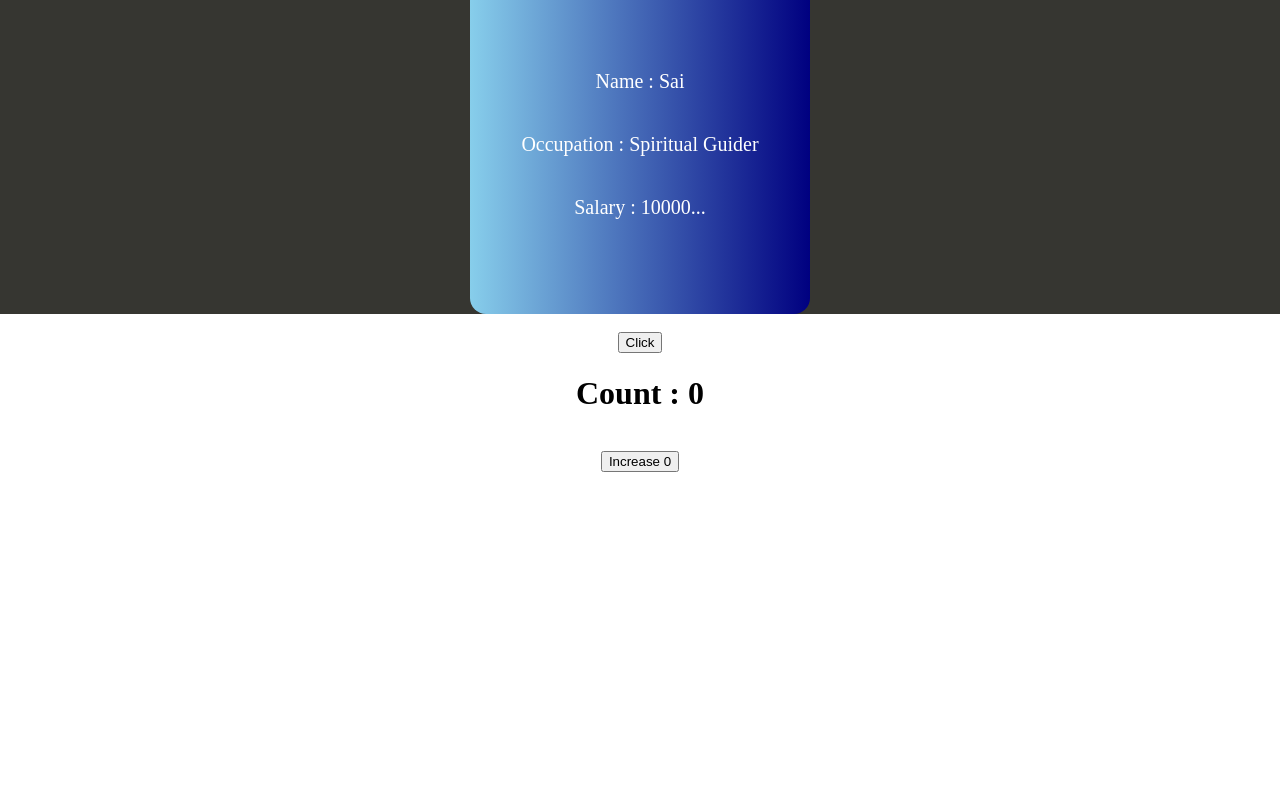
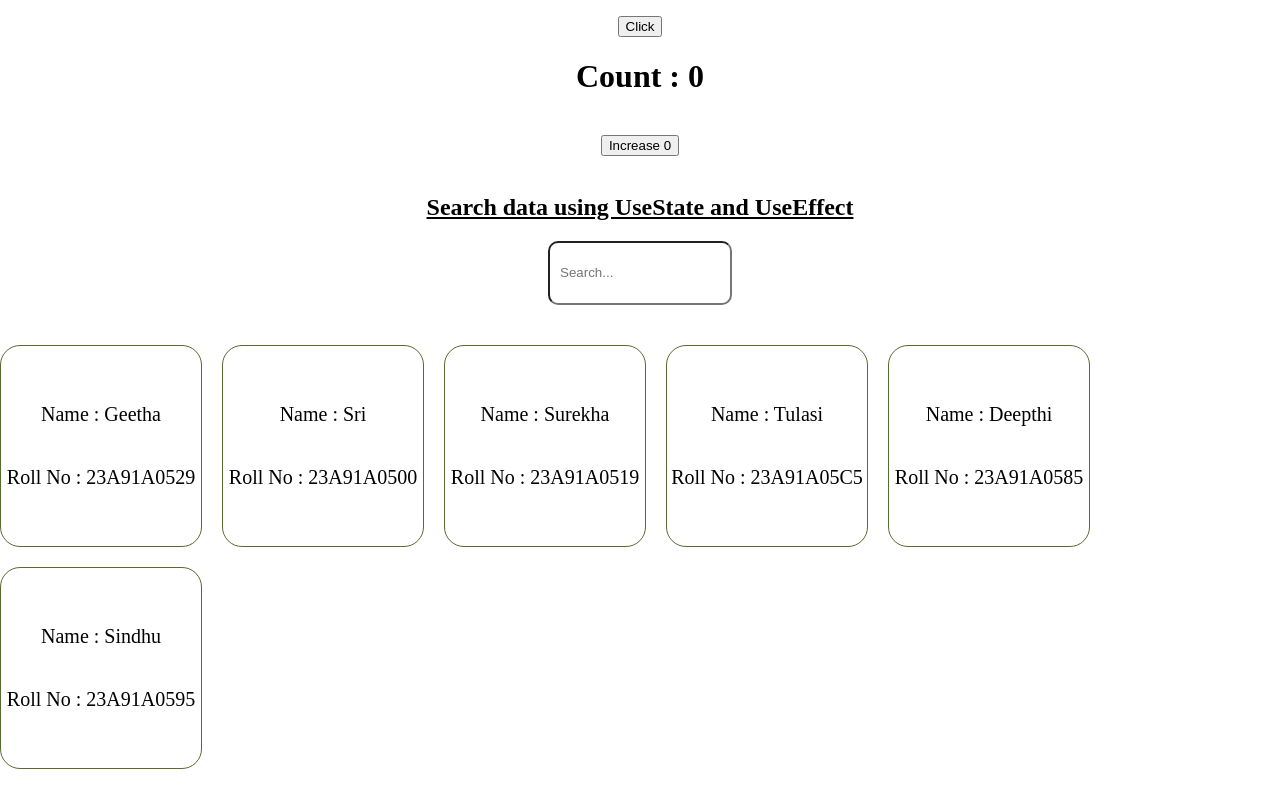
Before and after one commit to geetha-sri-kotari/React_Practice, a React (Vite) app in the folder vite-project/: page / in a window 1280 px wide. Shown: the part 440-1229 px from the top of the page. Before the commit the page ends 912 px from the top, so only its background shows below. Built offline with nearby package versions, Linux system fonts and the light colour scheme.

Commit message:
search data using use state and use effect

```diff
--- a/vite-project/src/App.jsx
+++ b/vite-project/src/App.jsx
@@ -6,6 +6,7 @@ import Form from './Form'
 import Cards_practice from './Cards_practice.jsx'
 import UseState_practice from './UseState_practice.jsx'
 import UseEffect_practice from './UseEffect_practice.jsx'
+import Search_us_ue from './search_us_ue.jsx'
 
 function App() {
   var MyCards = [
@@ -47,6 +48,9 @@ function App() {
       <br/>
       <UseEffect_practice/>
       <br/>
+      <h2><u>Search data using UseState and UseEffect</u></h2>
+      <Search_us_ue />
+      <br />
     </>
   )
 }
--- /dev/null
+++ b/vite-project/src/Search_us_ue.css
@@ -0,0 +1,30 @@
+.search-container {
+    display: flex;
+    justify-content: center;
+    align-items: center;
+    flex-direction: column;
+    gap: 40px;
+    padding-bottom: 20px;
+}
+.search-parent {
+    display: flex;
+    flex-wrap: wrap;
+    gap: 20px;
+}
+.search-card {
+    height: 200px;
+    width: 200px;
+    display: flex;
+    justify-content: center;
+    align-items: center;
+    flex-direction: column;
+    font-size: 20px;
+    border: 1px solid darkolivegreen;
+    border-radius: 20px;
+}
+#userquery {
+    height: 40px;
+    width: 160px;
+    border-radius: 10px;
+    padding: 10px;
+}
--- /dev/null
+++ b/vite-project/src/Search_us_ue.jsx
@@ -0,0 +1,58 @@
+import React from "react";
+import { useState, useEffect } from "react";
+import './Search_us_ue.css'
+
+const Search_us_ue = () => {
+    const [CompleteData, setCompleteData] = useState([
+        {
+            "name" : "Geetha",
+            "roll_no": "23A91A0529"
+        },
+        {
+            "name" : "Sri",
+            "roll_no": "23A91A0500"
+        },
+        {
+            "name" : "Surekha",
+            "roll_no": "23A91A0519"
+        },
+        {
+            "name" : "Tulasi",
+            "roll_no": "23A91A05C5"
+        },
+        {
+            "name" : "Deepthi",
+            "roll_no": "23A91A0585"
+        },
+        {
+            "name" : "Sindhu",
+            "roll_no": "23A91A0595"
+        }
+    ])
+    const [QueryResult, setQueryResult] = useState([]);
+    const [UserQuery, setUserQuery] = useState("");
+
+    useEffect(()=> {
+            let arr = CompleteData.filter((ele) => (ele.name.includes(UserQuery) || ele.roll_no.includes(UserQuery)))
+            setQueryResult(arr);
+    }, [UserQuery])
+
+    return (
+        <>
+        <div className="search-container">
+        <input type="text" id="userquery" onChange={(event) => setUserQuery(event.target.value)} placeholder="Search..."/>
+        <div className="search-parent">
+            {
+                QueryResult.map((ele) => {
+                    return <div className="search-card">
+                        <p>Name : {ele.name}</p>
+                        <p>Roll No : {ele.roll_no}</p>
+                    </div>
+                })
+            }
+        </div>
+        </div>
+        </>
+    )
+}
+export default Search_us_ue;
--- a/vite-project/src/index.css
+++ b/vite-project/src/index.css
@@ -2,7 +2,6 @@ body {
   margin: 0;
   padding: 0;
   border: 0;
-
 }
 #root {
   height: 100svh;
```
